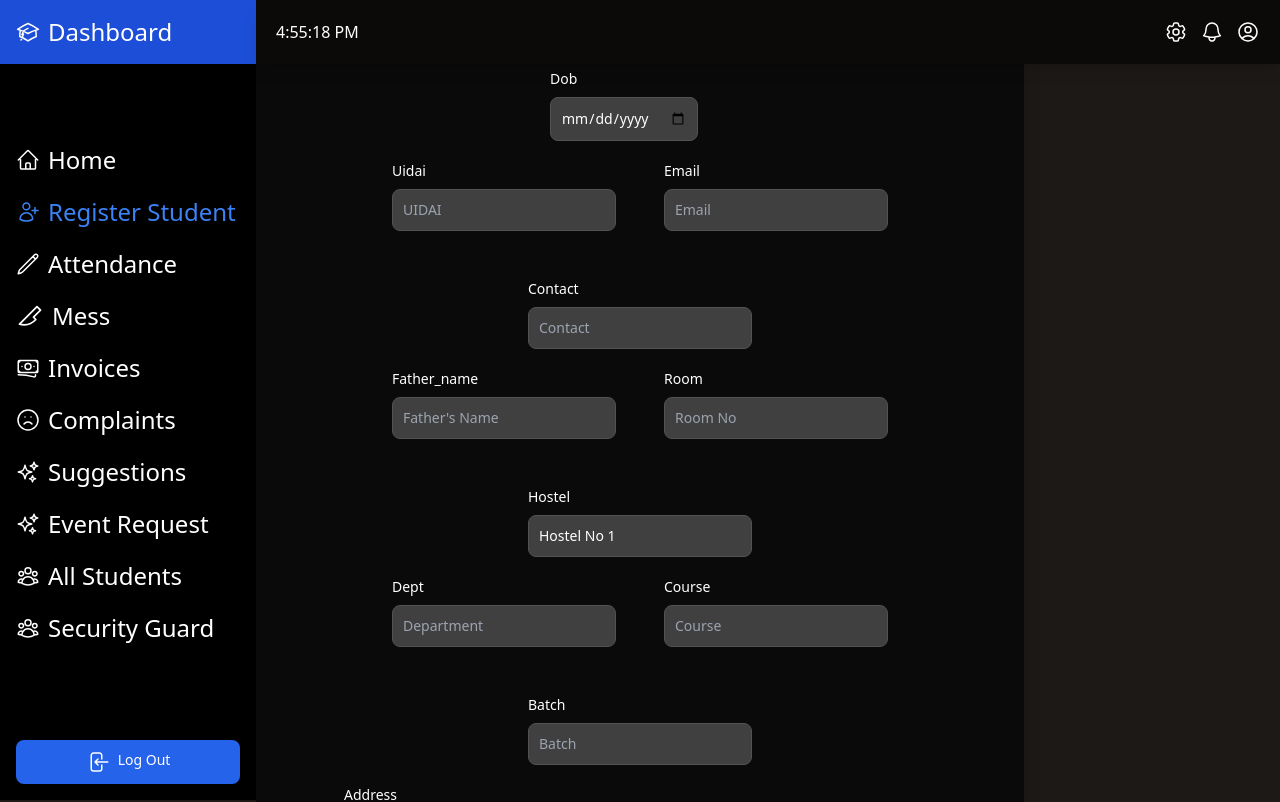
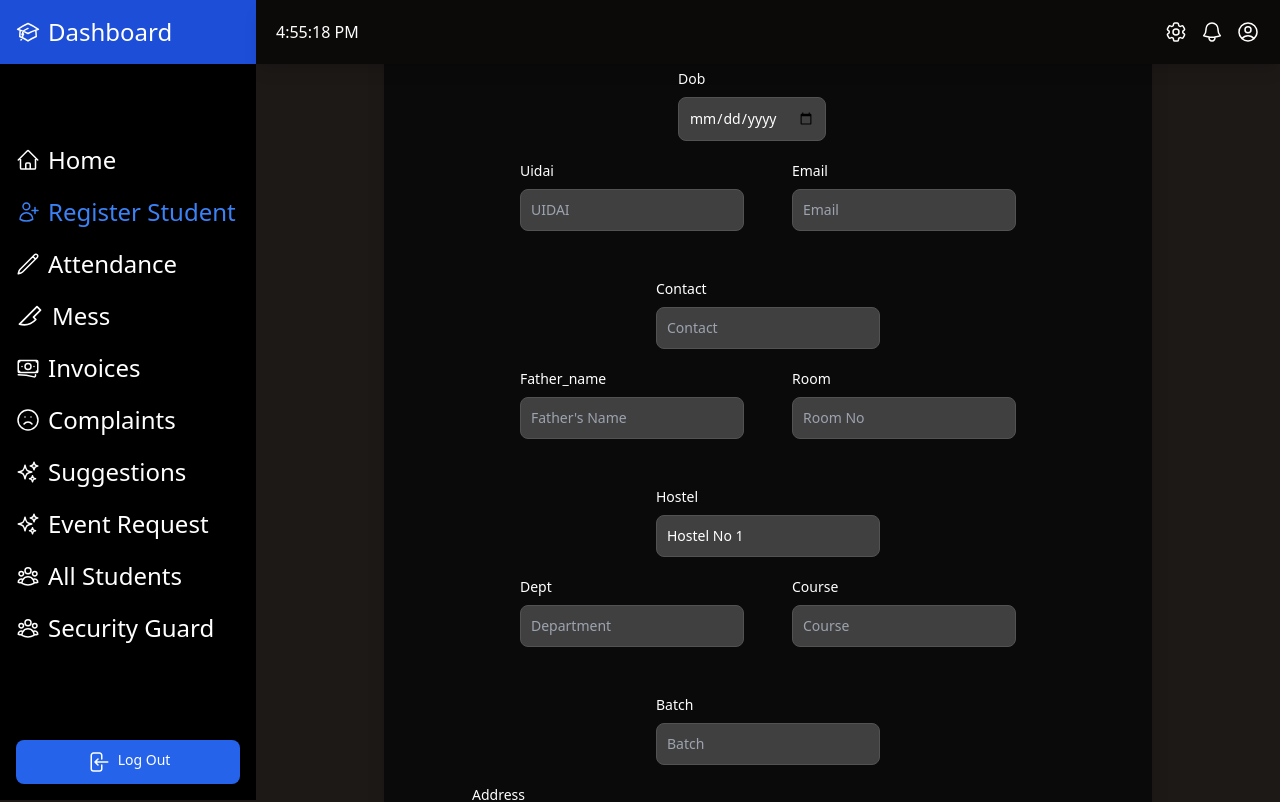
Before and after one commit to u4utkarsh/HostellerHomies, a React (Vite) app in the folder client/: page /admin-dashboard/register-student in a window 1280 px wide. Shown: the top 802 px of the page. Built offline with nearby package versions, Linux system fonts and the light colour scheme.

Commit message:
register form alignment fixed!

```diff
--- a/client/src/components/Dashboards/AdminDashboard/Home/Home.jsx
+++ b/client/src/components/Dashboards/AdminDashboard/Home/Home.jsx
@@ -221,11 +221,11 @@ function Home() {
   );
 
   return (
-    <div className="w-full h-screen flex flex-col gap-3 items-center justify-center max-h-screen overflow-x-hidden overflow-y-auto pt-[400px] sm:pt-96 md:pt-96 lg:pt-80 xl:pt-20 ml-24">
+    <div className="ml-48 h-screen flex flex-col gap-3 items-center justify-center max-h-screen overflow-x-hidden overflow-y-auto pt-[400px] sm:pt-96 md:pt-96 lg:pt-80 xl:pt-20">
       <h1 className="text-white font-bold text-5xl text-center">
-        Welcome <span className="text-blue-500">{admin.name || "admin"}!</span>
+        Welcome <span className="text-blue-500">{admin?.name || "admin"}!</span>
       </h1>
-      <h1 className="text-white text-xl">Manager, {hostel.name || "hostel"}</h1>
+      <h1 className="text-white text-xl">Manager, {hostel?.name || "hostel"}</h1>
       <div className="flex w-full gap-5 sm:px-20 pt-5 flex-wrap items-center justify-center">
         <ShortCard title="Total Students" number={noOfStudents} />
         <ShortCard title="Total Complaints" number={complaints.length} />
--- a/client/src/components/Dashboards/AdminDashboard/RegisterStudent.jsx
+++ b/client/src/components/Dashboards/AdminDashboard/RegisterStudent.jsx
@@ -356,7 +356,7 @@ function RegisterStudent() {
   };
 
   return (
-    <div className="w-full max-h-screen pt-20 flex flex-col items-center justify-center">
+    <div className="ml-64 max-h-screen pt-20 flex flex-col items-center justify-center">
       <h1 className="text-white font-bold text-5xl mt-10 mb-5">
         Register Student
       </h1>
```
